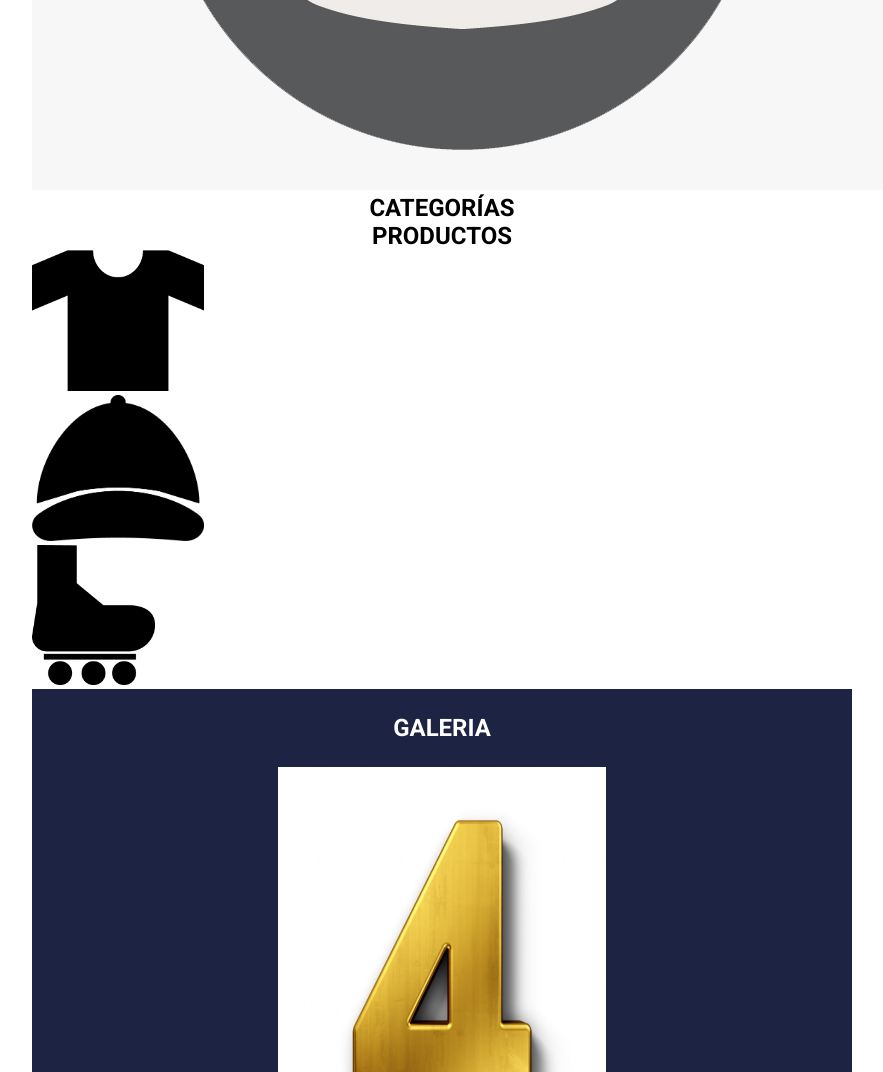
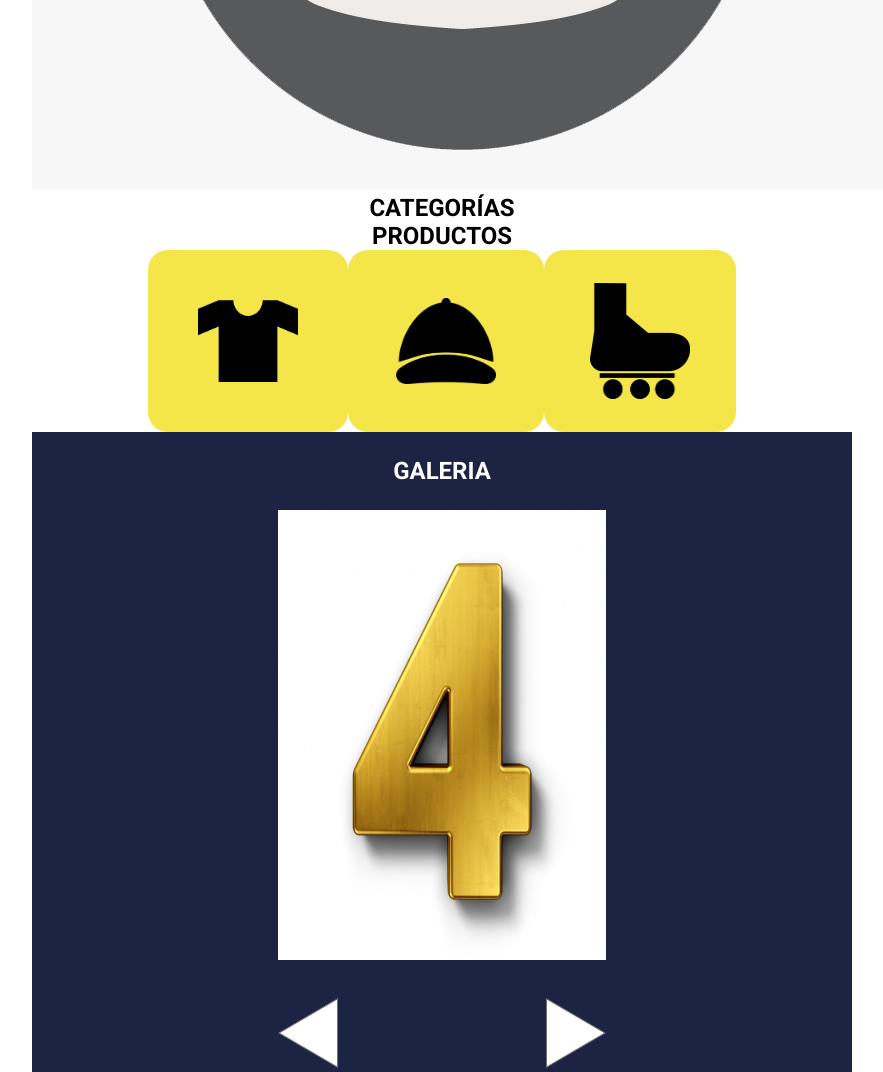
Before and after one commit to 147-11/DINASTIA, a PHP site: page / in a window 1280 px wide. Shown: the part 1352-2424 px from the top of the page, without its empty margins (198-1081 px from the left). Run offline with PHP 8.4, Linux system fonts and the light colour scheme; some libraries are stand-ins or nearby versions.

Commit message:
construyendo productos

```diff
--- a/css/index.CSS
+++ b/css/index.CSS
@@ -99,18 +95,31 @@ header label {
     padding-bottom: 30px;
     text-align: center;
 }
-
+/*Categorías*/
+.Productos h1 {
+    text-align: center;
+}
 .categoria_prod {
-    width: 245px;
+    display: flex;
+    justify-content: center;
 }
 .logo_ropa {
-    width: 172px;
+    background-color:#F4E649;
+    width: 100px;
+    padding: 50px;
+    border-radius: 20px;
 }
 .logo_accesorios {
-    width: 172px;
+    background-color:#F4E649;
+    width: 100px;
+    padding: 48px;
+    border-radius: 20px;
 }
 .logo_patines {
-    width: 123px;
+    background-color:#F4E649;
+    width: 100px;
+    padding: 33px 46px;
+    border-radius: 20px;
 }
 
 .inscribirse a {
@@ -130,7 +139,6 @@ header label {
 
 .galeria{
     background-color: #1C2343;
-    position: relative;
 }
 
 
--- a/index.html
+++ b/index.html
@@ -66,7 +66,7 @@
 
             <section class="Productos">
                 <div class="Productos_img">
-                    <h1 class="productos_title" id="produc" style="text-align: center;">
+                    <h1 class="productos_title" id="produc">
                         PRODUCTOS
                     </h1>
                     <div class="categoria_prod">
@@ -88,7 +88,7 @@
                             <img src="img/uno.jpg" alt="primera">
                         </div>
                         <div class="flechas_uno">
-                            <a href="#imagen3, #gale" style="transition: all 0.5s;">
+                            <a href="#imagen3">
                              <img src="img/left.png" >
                             </a>
                             <a href="#imagen2">
@@ -125,12 +125,12 @@
                 </div>
             </section>
 
-        <section class="cmr" style="margin: 0 auto;"><br>
+        <section class="cmr"><br>
                 &ensp;&ensp;
             <div class="inflex">
-             <iframe src="https://www.google.com/maps/embed?pb=!1m18!1m12!1m3!1d254508.39280769113!2d-74.24789509678376!3d4.648625940456253!2m3!1f0!2f0!3f0!3m2!1i1024!2i768!4f13.1!3m3!1m2!1s0x8e3f9bfd2da6cb29%3A0x239d635520a33914!2zQm9nb3TDoQ!5e0!3m2!1ses-419!2sco!4v1631139999971!5m2!1ses-419!2sco" width="400" height="300" style="border:0;" allowfullscreen="" loading="lazy"></iframe>
+             <iframe src="https://www.google.com/maps/embed?pb=!1m18!1m12!1m3!1d254508.39280769113!2d-74.24789509678376!3d4.648625940456253!2m3!1f0!2f0!3f0!3m2!1i1024!2i768!4f13.1!3m3!1m2!1s0x8e3f9bfd2da6cb29%3A0x239d635520a33914!2zQm9nb3TDoQ!5e0!3m2!1ses-419!2sco!4v1631139999971!5m2!1ses-419!2sco" id="mapa"></iframe>
              &ensp;&ensp;
-             <iframe src="https://calendar.google.com/calendar/embed?src=est.leandro.arevalo%40unimilitar.edu.co&ctz=America%2FBogota" style="border: 0" width="400" height="300" frameborder="0" scrolling="no"></iframe>
+             <iframe src="https://calendar.google.com/calendar/embed?src=est.leandro.arevalo%40unimilitar.edu.co&ctz=America%2FBogota" id="calendario"></iframe>
 
              &ensp;&ensp;
              <h1 id="primera_clasef">
```
Also changed, not shown: other parts of css/index.CSS (+42 -26 lines).
